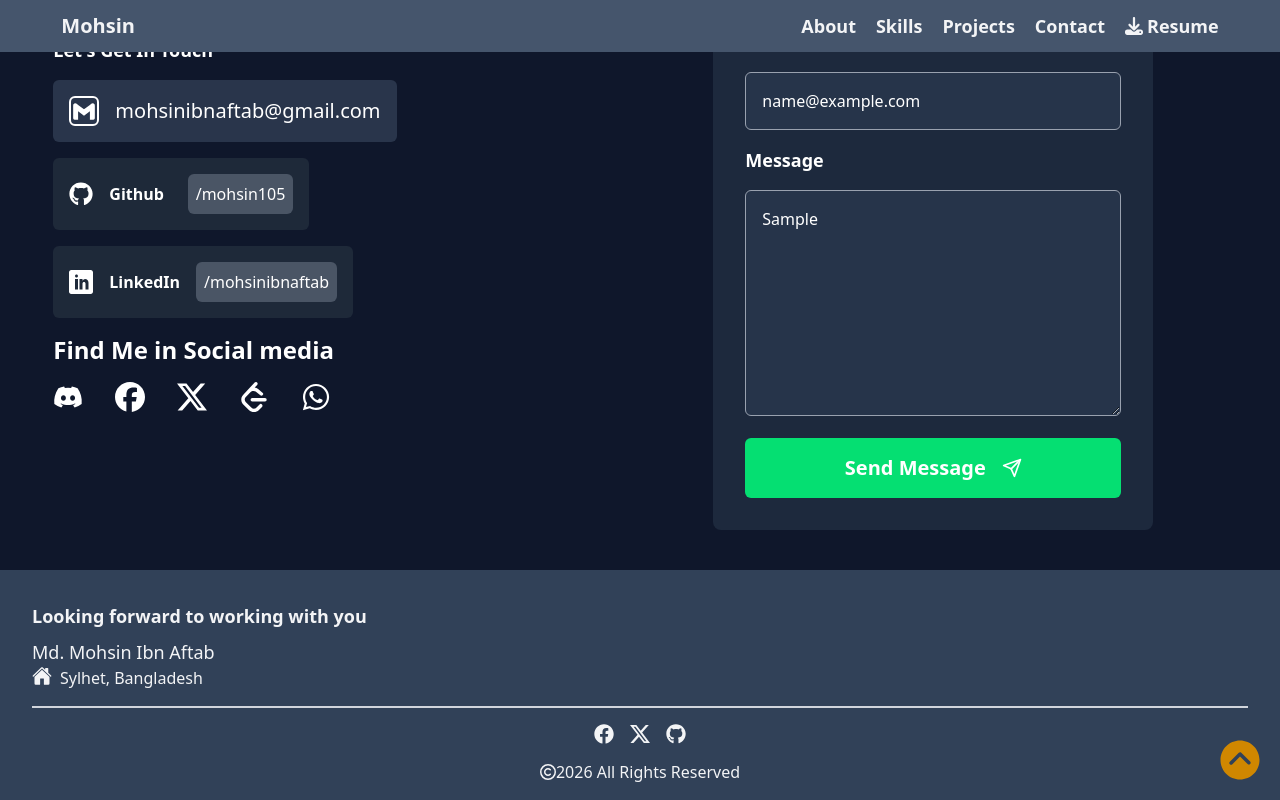
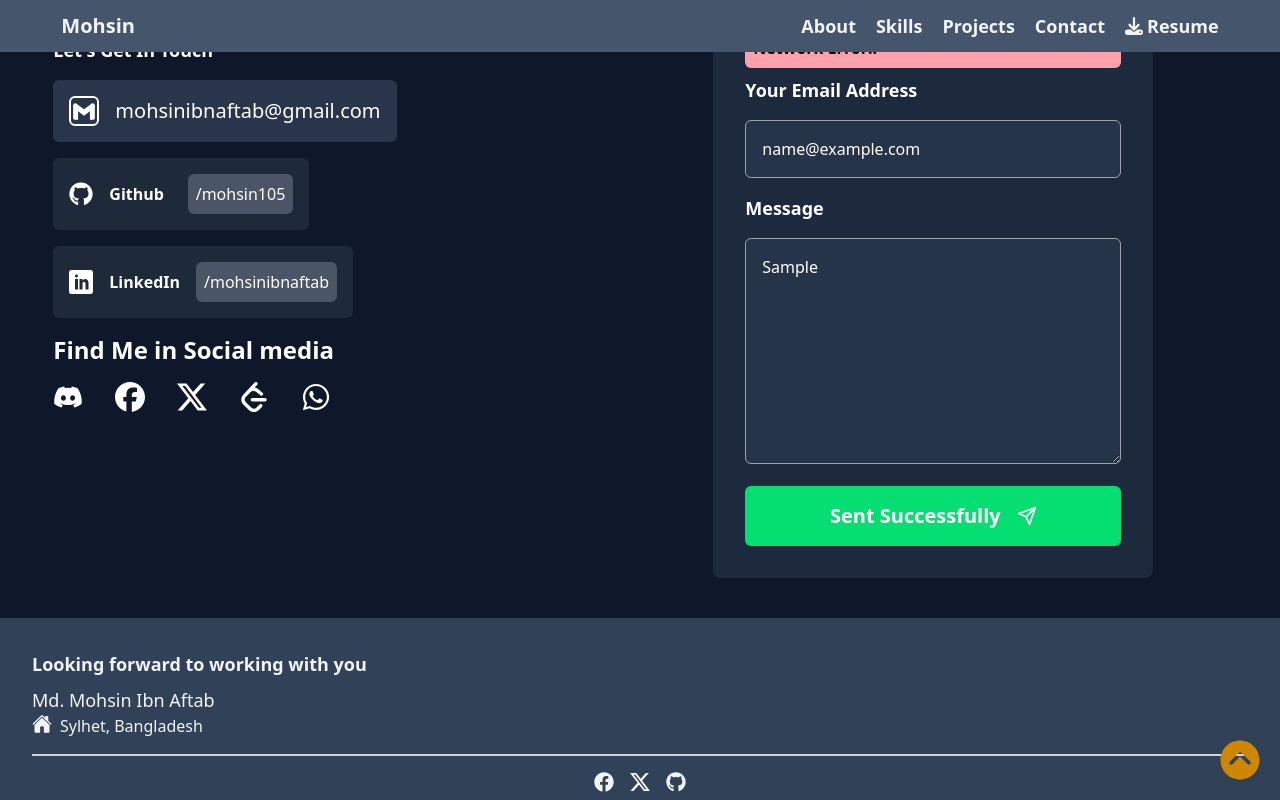
Before and after one commit to mohsin105/portfolio, a React (Vite) app: page / in a window 1280 px wide. Both pictures are taken after typing "name@example.com", "Sample" into the empty fields and a click on the button "Send Message". Shown: the part 3381-4181 px from the top of the page. Built offline with nearby package versions, Linux system fonts and the light colour scheme.

Commit message:
enable email sending using formspree

```diff
--- a/src/components/EmailSection.jsx
+++ b/src/components/EmailSection.jsx
@@ -1,38 +1,80 @@
-import React from 'react';
+import React, { useState } from 'react';
 import { useForm } from 'react-hook-form';
 import { FiSend } from 'react-icons/fi';
 
 const EmailSection = () => {
-    const {register, handleSubmit, formState:{errors}} = useForm();
-    const onSubmit = (data) =>{
+    const {register, handleSubmit, reset,formState:{errors, isSubmitting, isSubmitSuccessful}} = useForm();
+    const [successMessage, setSuccessMessage] = useState("");
+    const [errorMessage, setErrorMessage] = useState("");
+    const onSubmit = async(data) =>{
         console.log(data);
+        try {
+            const response = await fetch("https://formspree.io/f/xrervydd", {
+                method: "POST",
+                headers: {
+                    "Content-Type": "application/json",
+                    Accept: "application/json",
+                },
+                body:JSON.stringify(data)
+            })
+            if(response.ok)
+            {
+                setSuccessMessage("Message Sent Succesffully. I will reach out soon!!!");
+                reset();
+            }
+            else{
+                setErrorMessage("Something went wrong");
+            }
+        } catch (error) {
+            console.log(error);
+            setErrorMessage("Network Error!!");
+        }
     }
     return (
         <div>
             <div className='w-full md:w-3/4 mx-auto p-8 bg-slate-800 rounded-lg'>
                 <h3 className='text-2xl font-semibold text-center mb-4'>Email Instantly:</h3>
+                {successMessage && (
+                    <div className='text-base text-black font-semibold p-2 bg-cyan-300 rounded-md my-2'>
+                        {successMessage}
+                    </div>
+                )}
+                {errorMessage && (
+                    <div className='text-base text-black font-semibold p-2 bg-rose-300 rounded-md my-2'>
+                        {errorMessage}
+                    </div>
+                )}
                 <form action="" onSubmit={handleSubmit(onSubmit)}>
                     <div>
                         <label htmlFor="" className='text-lg font-bold'>Your Email Address</label>
                         <input
-                            {...register('email')}
-                            type="text"
+                            {...register('email', {
+                                required:"Email is required!!!"
+                            })}
+                            type="email"
                             placeholder='Your Email Address'
                             className='w-full p-4 my-4 bg-slate-700/50 border border-gray-400 rounded-md' />
+                        {errors.email && (<p className='bg-rose-500 p-1 rounded-sm my-1'>{errors.email.message}</p>)}
                     </div>
                     <div>
                         <label htmlFor="" className='text-lg font-bold'>Message</label>
                         <textarea
-                            {...register('content')}
+                            {...register('content', {
+                                required:'Please fill out this field!!!'
+                            })}
                             type="textarea"
                             placeholder='Your Message'
                             className='textarea w-full p-4 my-4 bg-slate-700/50 border border-gray-400 rounded-md'
                             rows={8} />
+                        {errors.content && (<p className='bg-rose-500 p-1 rounded-sm my-1'>{errors.content.message}</p>)}
                     </div>
+                    {/* Honeypot field to stop basic bots */}
+                    <input type="text" name="_gotcha" style={{ display: 'none' }} />
                     <button
                         type='submit'
+                        disabled={isSubmitting || isSubmitSuccessful}
                         className='w-full p-4 bg-green-400 hover:bg-green-500 text-xl font-bold rounded-md flex items-center justify-center gap-4'>
-                        Send Message
+                        {isSubmitting? 'Sending...' :isSubmitSuccessful? 'Sent Successfully' : 'Send Message'}
                         <FiSend className='text-xl' />
                     </button>
                 </form>
```
